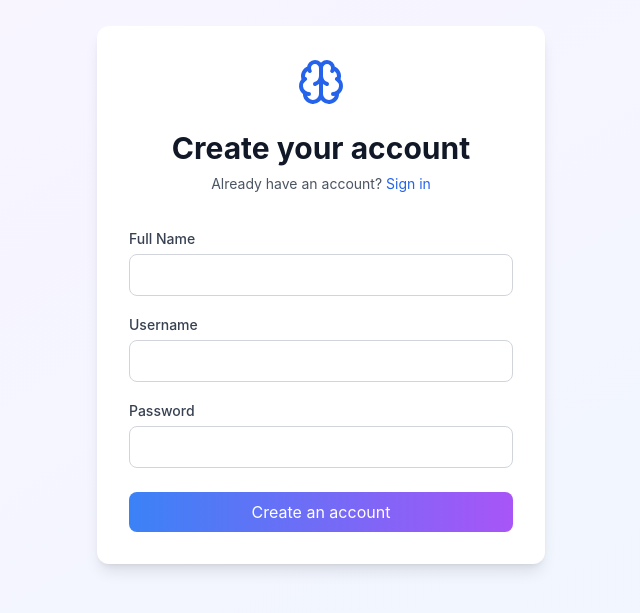
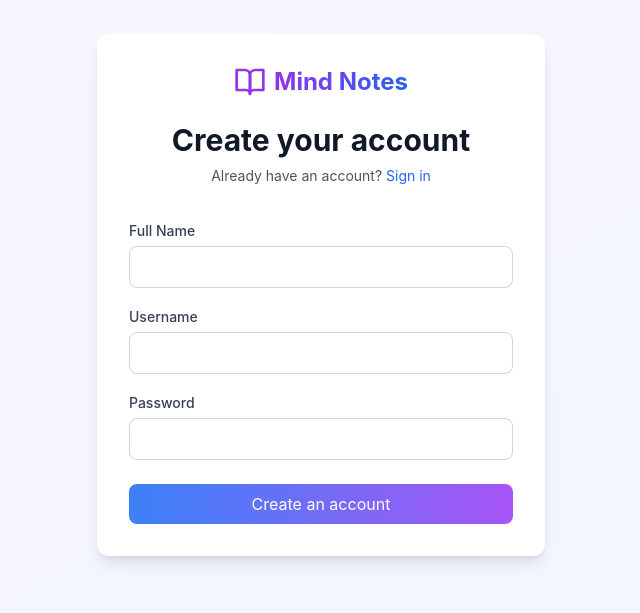
Before and after one commit to shubhasarkar53/mind-note.git.io, a React (Vite) app in the folder frontend/: page /signup in a window 1280 px wide. Shown: the part 105-718 px from the top of the page, without its empty margins (319-959 px from the left). Built offline with nearby package versions, Linux system fonts and the light colour scheme; no server answers.

Commit message:
Signup and signin Homepage Redirect done using LOGO

```diff
--- a/frontend/src/pages/SignIn.tsx
+++ b/frontend/src/pages/SignIn.tsx
@@ -4,6 +4,7 @@ import { Brain } from "lucide-react";
 import { useRecoilValue } from "recoil";
 import { authAtom, errorAtom, loadingAtom } from "../store/atoms/atoms";
 import { useAuth } from "../store/hooks/authHooks";
+import MainLogo from "../components-new/MainLogo";
 
 export default function SignIn() {
   const [email, setEmail] = useState("");
@@ -24,11 +25,11 @@ export default function SignIn() {
   };
   return (
     <>
-      {(
+      {
         <div className="min-h-screen flex items-center justify-center ">
           <div className="max-w-md w-full space-y-8 p-8 bg-white rounded-xl shadow-lg">
             <div className="text-center">
-              <Brain className="mx-auto h-12 w-12 text-accent" />
+              <MainLogo />
               <h2 className="mt-6 text-3xl font-bold text-gray-900">
                 Welcome back
               </h2>
@@ -114,7 +115,7 @@ export default function SignIn() {
             </form>
           </div>
         </div>
-      )}
+      }
     </>
   );
 }
--- a/frontend/src/pages/SignUp.tsx
+++ b/frontend/src/pages/SignUp.tsx
@@ -6,6 +6,7 @@ import { useAuth } from "../store/hooks/authHooks";
 import { ICredentials } from "../store/actions/authActions";
 import { useRecoilValue } from "recoil";
 import { errorAtom, loadingAtom } from "../store/atoms/atoms";
+import MainLogo from "../components-new/MainLogo";
 export default function SignUp() {
   const [username, setUsername] = useState("");
   const [password, setPassword] = useState("");
@@ -29,7 +30,7 @@ export default function SignUp() {
     <div className="min-h-screen flex items-center justify-center ">
       <div className="max-w-md w-full space-y-8 p-8 bg-white rounded-xl shadow-lg">
         <div className="text-center">
-          <Brain className="mx-auto h-12 w-12 text-accent" />
+          <MainLogo/>
           <h2 className="mt-6 text-3xl font-bold text-gray-900">
             Create your account
           </h2>
```
